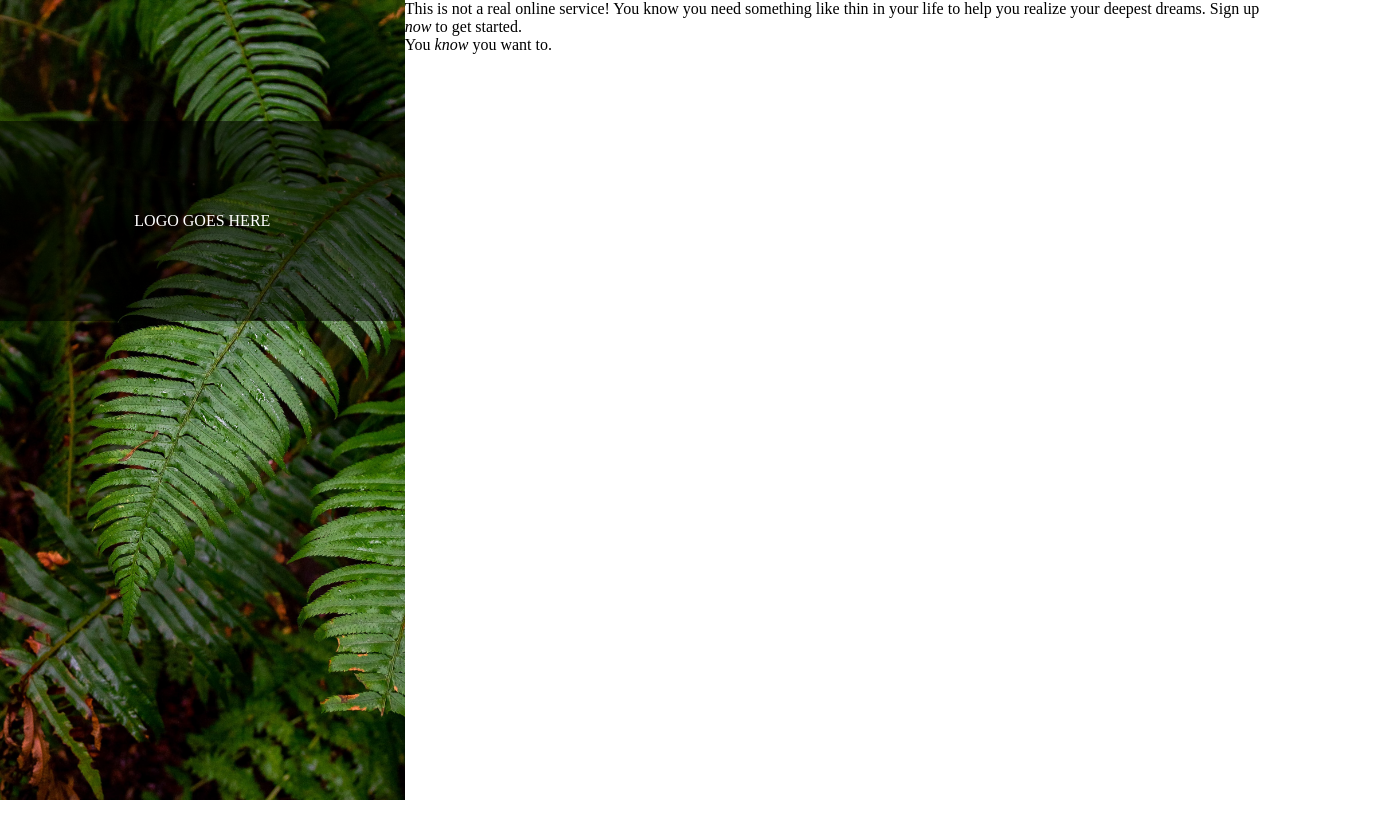
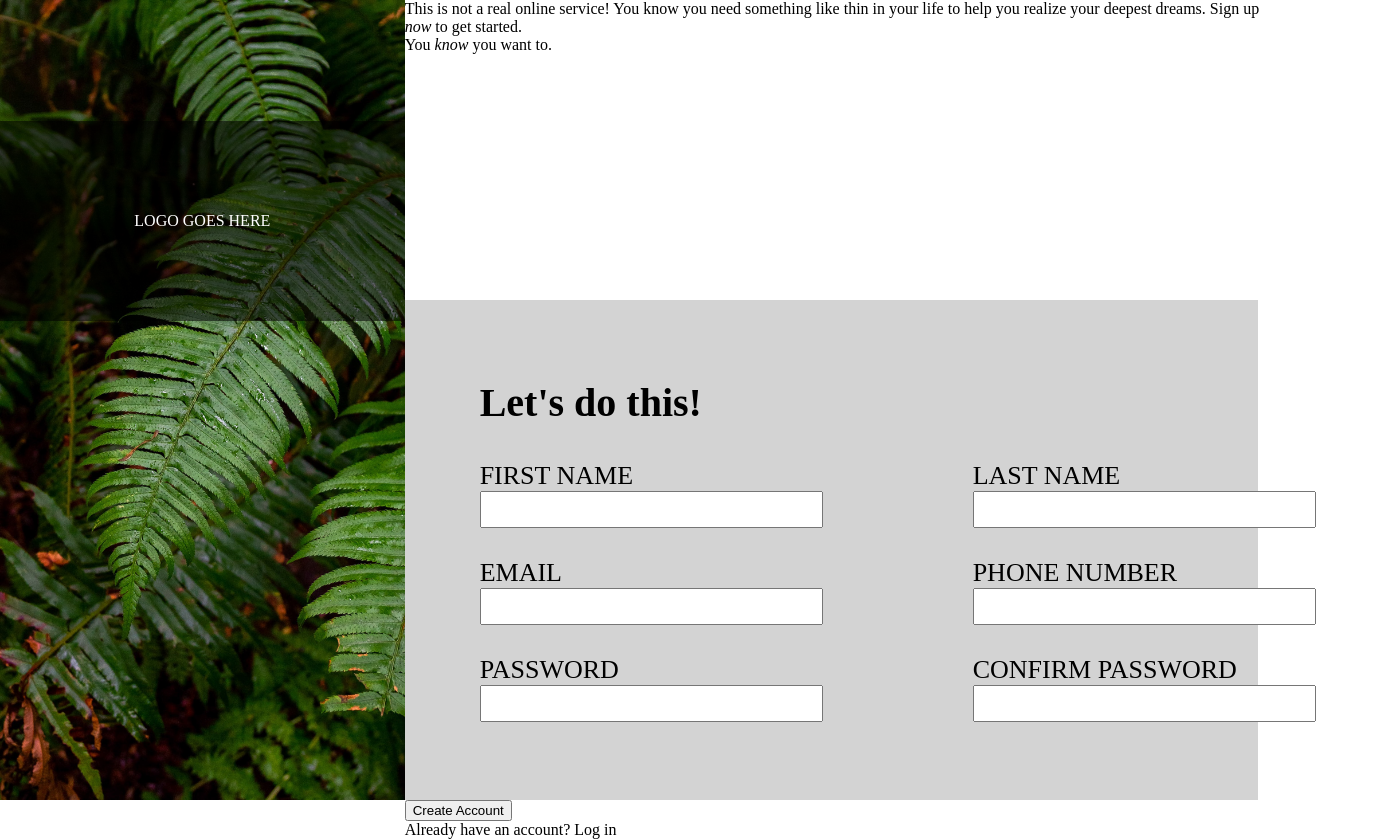
Before and after one commit to core-ryan/signupform, a plain HTML site: page index.html in a window 1280 px wide. Shown: the whole page, 1391 px wide, since content can reach past the window. Before the commit the page ends 800 px from the top, so only its background shows below. Drawn offline with Linux system fonts and the light colour scheme.

Commit message:
- Added general layout for right side panel - Added form and appropriate inputs & labels - Added submit button section

```diff
--- a/index.html
+++ b/index.html
@@ -23,6 +23,47 @@
                     You <em>know</em> you want to.
                 </p>
             </div>
+            <form id="user-info">
+                <div class="form-section">
+                    <section>
+                        <h1>Let's do this!</h1>
+                            <div class="form-row">
+                                <p>
+                                    <label for="firstname"><span>FIRST NAME</span></label>
+                                    <input type="text" id="firstname" name="username" required />
+                                </p>
+                                <p>
+                                    <label for="lastname"><span>LAST NAME</span></label>
+                                    <input type="text" id="lastname" name="username" required />
+                                </p>
+                            </div>
+                            <div class="form-row">
+                                <p>
+                                    <label for="email"><span>EMAIL</span></label>
+                                    <input type="email" id="email" name="emailaddress" required />
+                                </p>
+                                <p>
+                                    <label for="phone"><span>PHONE NUMBER</span></label>
+                                    <input type="tel" id="phone" name="phonenumber" required />
+                                </p>
+                            </div>
+                            <div class="form-row">
+                                <p>
+                                    <label for="password"><span>PASSWORD</span></label>
+                                    <input type="password" id="password" name="pass" required />
+                                </p>
+                                <p>
+                                    <label for="confirmpassword"><span>CONFIRM PASSWORD</span></label>
+                                    <input type="password" id="confirmpassword" name="pass" required />
+                                </p>
+                            </div>
+                    </section>
+                </div>
+                <section>
+                    <button type="submit">Create Account</button>
+                </section>
+            </form>
+            <p>Already have an account? Log in</p>
         </div>
     </div>
 </body>
--- a/styles.css
+++ b/styles.css
@@ -32,6 +32,53 @@
     flex-shrink: 2;
 }
 
+.info-panel{
+    height: 300px;
+}
+
+#user-info input{
+    display: block;
+}
+
+.form-section{
+    background-color: lightgray;
+    height: 500px;
+    width: 66.66vw;
+    display: flex;
+    align-items: center;
+
+}
+
+.form-section > section > h1{
+    font-size: 40px;
+    margin: 15px;
+    margin-bottom: 20px;
+    margin-left: 75px;
+}
+
+.form-row{
+    display: flex;
+}
+
+.form-row > p{
+    display:block;
+    margin: 15px;
+    margin-left: 75px;
+    margin-right: 75px;
+}
+
+input, label{
+    font-size: 26px;
+
+}
+
+input:focus{
+    border-color: blue;
+    border-style: solid;
+    border-radius: 5px;
+
+}
+
 #pic{
     height: 100vh;
 }
```
